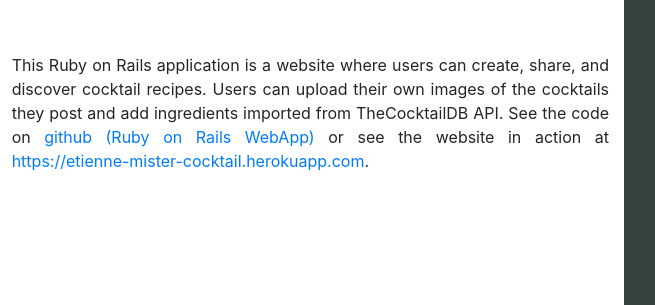
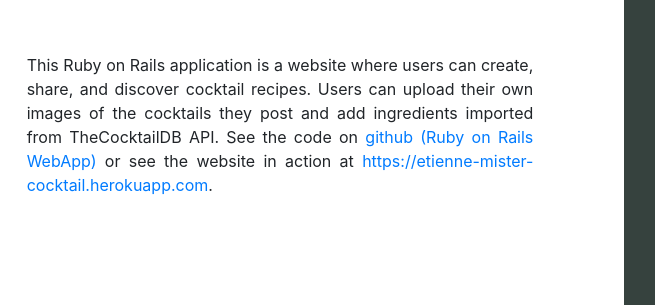
Before and after one commit to Tichelrahk/portfolio, a plain HTML site: page index.html in a window 1280 px wide. Shown: the part 1689-1994 px from the top of the page, 491-1146 px from the left. Drawn offline with nearby package versions, Linux system fonts and the light colour scheme.

Commit message:
fixed a bit of styling

```diff
--- a/index.html
+++ b/index.html
@@ -83,7 +83,7 @@
             <h4>Etienne Mister Cocktail</h4>
             <div class="project-info-container">
               <img class="project-image col-sm-12 col-md-5 col-lg-4" src="https://res.cloudinary.com/tichel/image/upload/c_scale,w_1000/v1581450191/mistercocktailsnapshot_tmezu5.jpg" alt="Mister Cocktail Snapshot">
-              <p class="text-justify">
+              <p class="text-justify project-text col-sm-12 col-md-6 col-lg-7">
                 This Ruby on Rails application is a website where users can create, share, and discover cocktail recipes. Users can upload their own images of the cocktails they post and add ingredients imported from TheCocktailDB API. See the code on <a target="blank" href="https://github.com/Tichelrahk/rails-mister-cocktail">github (Ruby on Rails WebApp)</a> or see the website in action at <a target="blank" href="https://etienne-mister-cocktail.herokuapp.com">https://etienne-mister-cocktail.herokuapp.com</a>.
               </p>
             </div>
```
